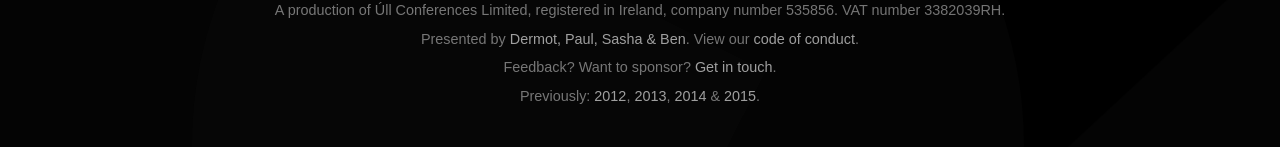
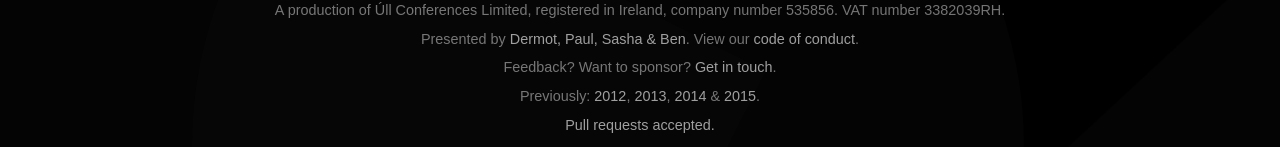
Before and after one commit to ullconf/2016, a Jekyll site: the page built from sponsor.html, in a window 1280 px wide and 900 px high, scrolled down 1377 px, cut to the strip 0-293 px from the top of the window. Shown: the part 143-290 px from the top of the strip. Built offline with Jekyll 4.4.1, drawn with Linux system fonts in a browser that asks for light colours; a script that is not in the unit is left out.

Commit message:
Promote forking

```diff
--- a/_includes/footer.html
+++ b/_includes/footer.html
@@ -53,6 +53,8 @@
     </p>
 
     <p>Previously: <a href="http://2012.ull.ie">2012</a>, <a href="http://2013.ull.ie">2013</a>, <a href="http://2014.ull.ie">2014</a> &amp; <a href="http://2015.ull.ie">2015</a>.</p>
+
+    <p><a href="https://github.com/ullconf/2016">Pull requests accepted.</a></p>
   </div>
 
   <div class="queue"></div>
```
